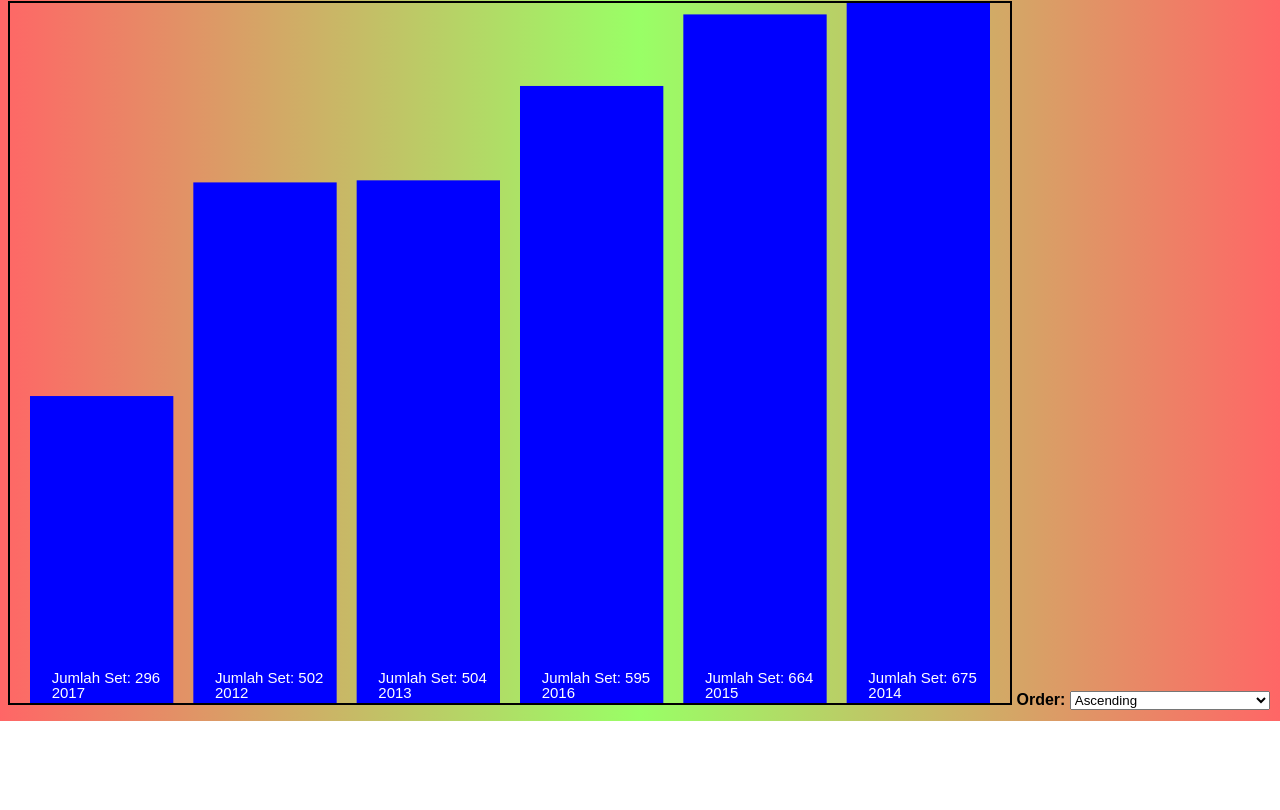
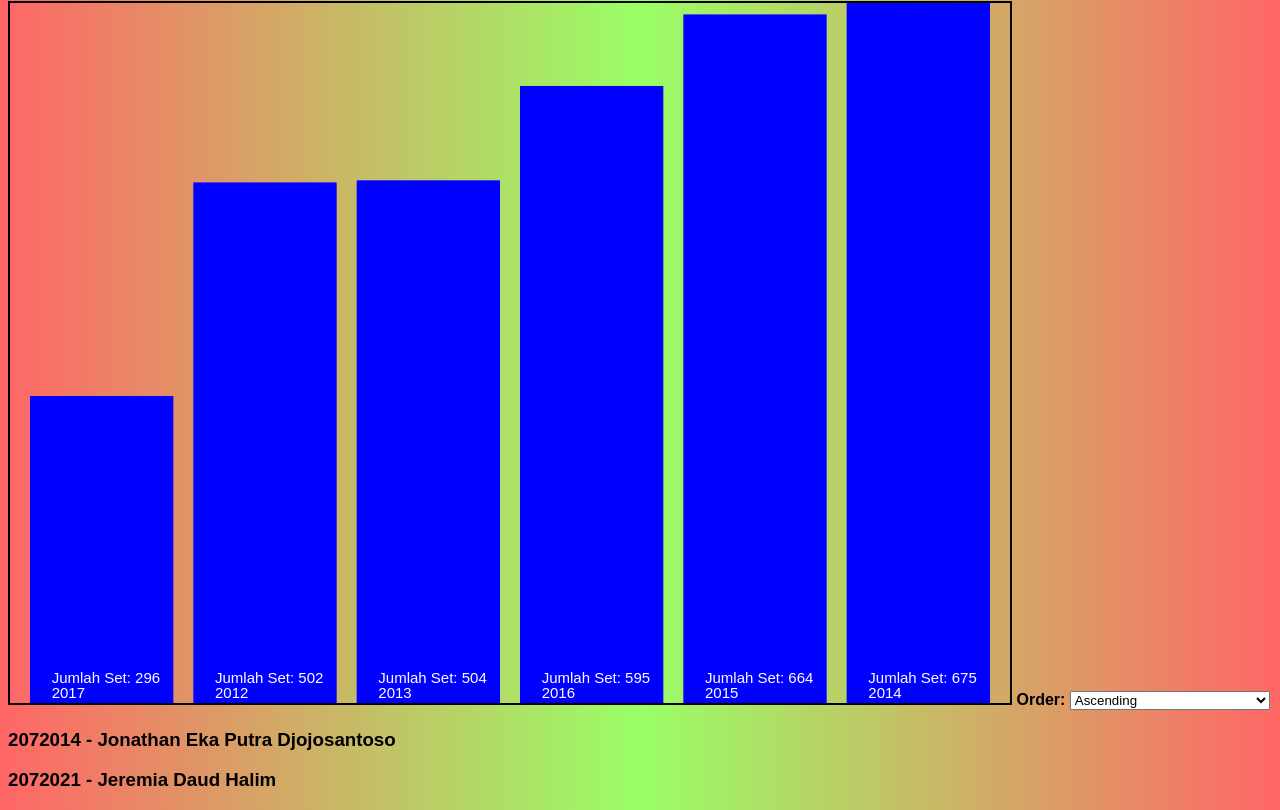
Before and after one commit to JeremiaHalim12/Grafkom_UTS, a plain HTML site: page T07_2072014_2072021/proyek web 1/index.html in a window 1280 px wide. Shown: the part 79-889 px from the top of the page. Before the commit the page ends 800 px from the top, so only its background shows below. Drawn offline with Linux system fonts and the light colour scheme.

Commit message:
presentasi uts

```diff
--- a/T07_2072014_2072021/proyek web 1/index.html
+++ b/T07_2072014_2072021/proyek web 1/index.html
@@ -27,6 +27,8 @@
       <option value="ascending">Ascending</option>
       <option value="descending">Descending</option>
     </select>
+    <h3>2072014 - Jonathan Eka Putra Djojosantoso</h3>
+    <h3>2072021 - Jeremia Daud Halim</h3>
 
     <script>
       const canvas = document.getElementById("chart-container");
```
Also changed, not shown: T07_2072014_2072021/proyek web 2/animasi2d.html (+2 -2 lines).
